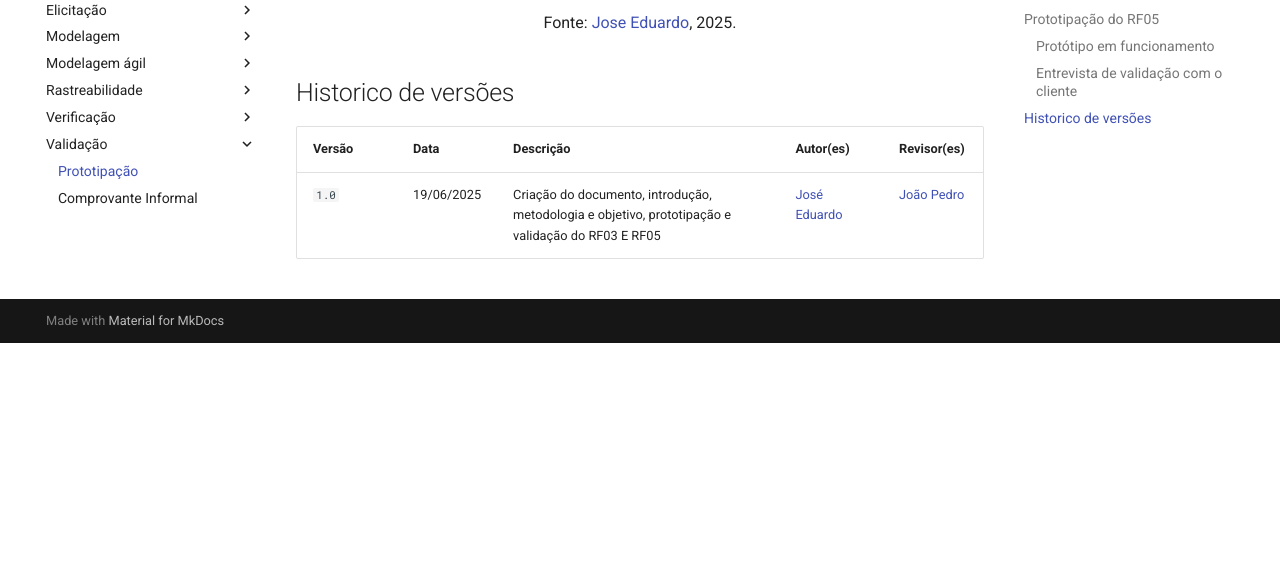
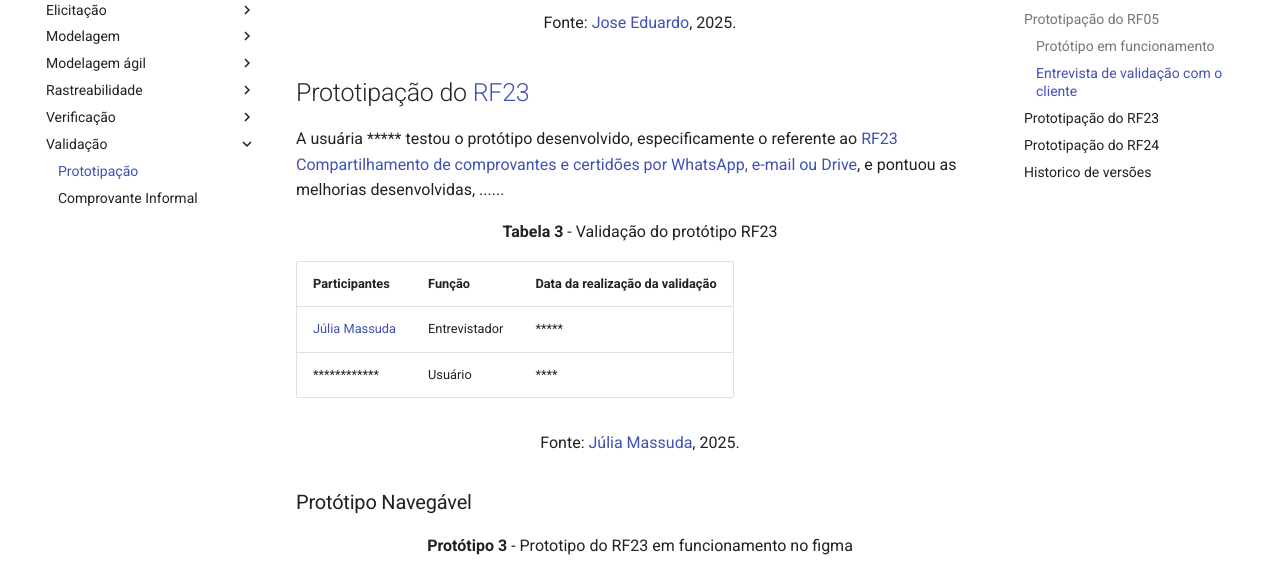
Before and after one commit to Requisitos-de-Software/2025.1-Meu-INSS, an MkDocs documentation site: the page built from docs/validacao/prototipacao.md, in a window 1280 px wide and 1400 px high, scrolled down 5619 px. Shown: the part 287-861 px from the top of the window. Built offline with MkDocs 1.6.1 and Material for MkDocs 9.7.7, drawn with Linux system fonts in a browser that asks for light colours; comment, search, counter and statistics services are not loaded; before the commit the page ends 6249 px from its top, so only the background shows below that; some of the changed text lies outside the part shown; grey boxes are pictures that could not be loaded.

Commit message:
adicionando prototipação

```diff
--- a/docs/validacao/prototipacao.md
+++ b/docs/validacao/prototipacao.md
@@ -136,9 +136,55 @@
 
 <font size="3"><p style="text-align: center">Fonte: [Jose Eduardo](https://github.com/jevprado), 2025.</p></font>
 
+## Prototipação do [RF23](https://requisitos-de-software.github.io/2025.1-ReceitaFederal/elicitacao/requisitos-elicitados/)
+
+A usuária ***** testou o protótipo desenvolvido, especificamente o referente ao [RF23	Compartilhamento de comprovantes e certidões por WhatsApp, e-mail ou Drive](https://requisitos-de-software.github.io/2025.1-ReceitaFederal/elicitacao/requisitos-elicitados/), e pontuou as melhorias desenvolvidas, ......
+
+<p style="text-align: center"><b>Tabela 3</b> - Validação do protótipo RF23</p>
+
+| Participantes                                    | Função           | Data da realização da validação |
+| --------------------------------------------     | ---------------- | ------------------------------- |
+| [Júlia Massuda](https://github.com/JuliaReis18)  | Entrevistador    | *****                           |
+| ************                                     | Usuário          | ****                            |
+
+<font size="3"><p style="text-align: center">Fonte: [Júlia Massuda](https://github.com/JuliaReis18), 2025.</p></font>
+
+
+<h3>Protótipo Navegável</h3>
+
+<p style="text-align: center"><b>Protótipo 3</b> - Prototipo do RF23 em funcionamento no figma</p>
+
+<iframe style="border: 1px solid rgba(0, 0, 0, 0.1);" width="800" height="450" src="https://embed.figma.com/proto/P0ijVminN2NIfXgZy3GGGb/Templates-criados-para-receita-federal--Copy---Copy-?node-id=4019-1043&scaling=scale-down&content-scaling=fixed&page-id=0%3A1&starting-point-node-id=1%3A40&embed-host=share" allowfullscreen></iframe>
+
+<font size="3"><p style="text-align: center">Fonte: [Júlia Massuda](https://github.com/JuliaReis18), 2025.</p></font>
+
+## Prototipação do [RF24](https://requisitos-de-software.github.io/2025.1-ReceitaFederal/elicitacao/requisitos-elicitados/)
+
+A usuária ***** testou o protótipo desenvolvido, especificamente o referente ao [RF24	Reenvio de notificações perdidas via e-mail ou mensagem no app](https://requisitos-de-software.github.io/2025.1-ReceitaFederal/elicitacao/requisitos-elicitados/), e pontuou as melhorias desenvolvidas, ......
+
+<p style="text-align: center"><b>Tabela 4</b> - Validação do protótipo RF24</p>
+
+| Participantes                                    | Função           | Data da realização da validação |
+| --------------------------------------------     | ---------------- | ------------------------------- |
+| [Júlia Massuda](https://github.com/JuliaReis18)  | Entrevistador    | *****                           |
+| ************                                     | Usuário          | ****                            |
+
+<font size="3"><p style="text-align: center">Fonte: [Júlia Massuda](https://github.com/JuliaReis18), 2025.</p></font>
+
+
+<h3>Protótipo Navegável</h3>
+
+<p style="text-align: center"><b>Protótipo 4</b> - Prototipo do RF24 em funcionamento no figma</p>
+
+<iframe style="border: 1px solid rgba(0, 0, 0, 0.1);" width="800" height="450" src="https://embed.figma.com/proto/P0ijVminN2NIfXgZy3GGGb/Templates-criados-para-receita-federal--Copy---Copy-?node-id=4028-1361&p=f&scaling=scale-down&content-scaling=fixed&page-id=4028%3A1360&embed-host=share" allowfullscreen></iframe>
+
+<font size="3"><p style="text-align: center">Fonte: [Júlia Massuda](https://github.com/JuliaReis18), 2025.</p></font>
+
+
 
 ## Historico de versões
 
 | Versão | Data       | Descrição                                      | Autor(es)                                      | Revisor(es)                                    |
 | ------ | ---------- | ---------------------------------------------- | ---------------------------------------------- | ---------------------------------------------- |
 | `1.0`   | 19/06/2025 | Criação do documento, introdução, metodologia e objetivo, prototipação e validação do RF03 E RF05                         | [José Eduardo](https://github.com/jevprado)    | [João Pedro](https://github.com/JpRodrigues2) |
+| `1.1`   | 21/06/2025 | Criação da introdução, metodologia e objetivo e prototipação do RF23 E RF24                        |  [Júlia Massuda](https://github.com/JuliaReis18)  | add revisor aqui
```
